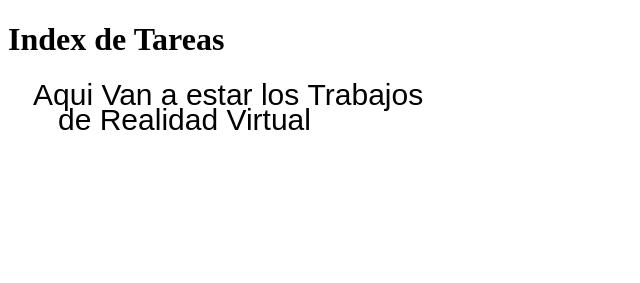
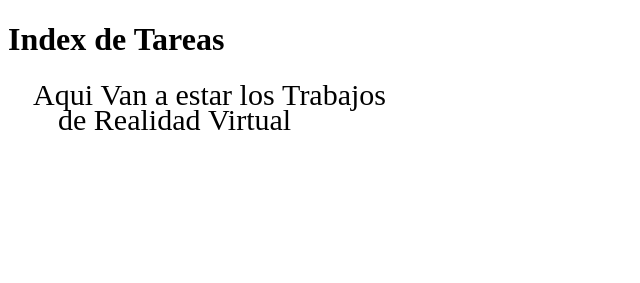
Before and after one commit to UPIIDK/UPIIDK.github.io, a plain HTML site: page rv/index.html in a window 1280 px wide. Shown: the whole page, without its empty margins (0-640 px from the left). Drawn offline with Linux system fonts and the light colour scheme.

Commit message:
Update index.html

```diff
--- a/rv/index.html
+++ b/rv/index.html
@@ -13,7 +13,7 @@
      <script>
             var MiCanvas=document.getElementById("UpiiDK");
             var contexto=MiCanvas.getContext("2d");
-                 contexto.font = "30px Arial";
+                 contexto.font = "30px Comic Sans MS";
                  contexto.fillText("Aqui Van a estar los Trabajos", 25, 25);
                  contexto.fillText("de Realidad Virtual",50,50);
                  </script>
```
